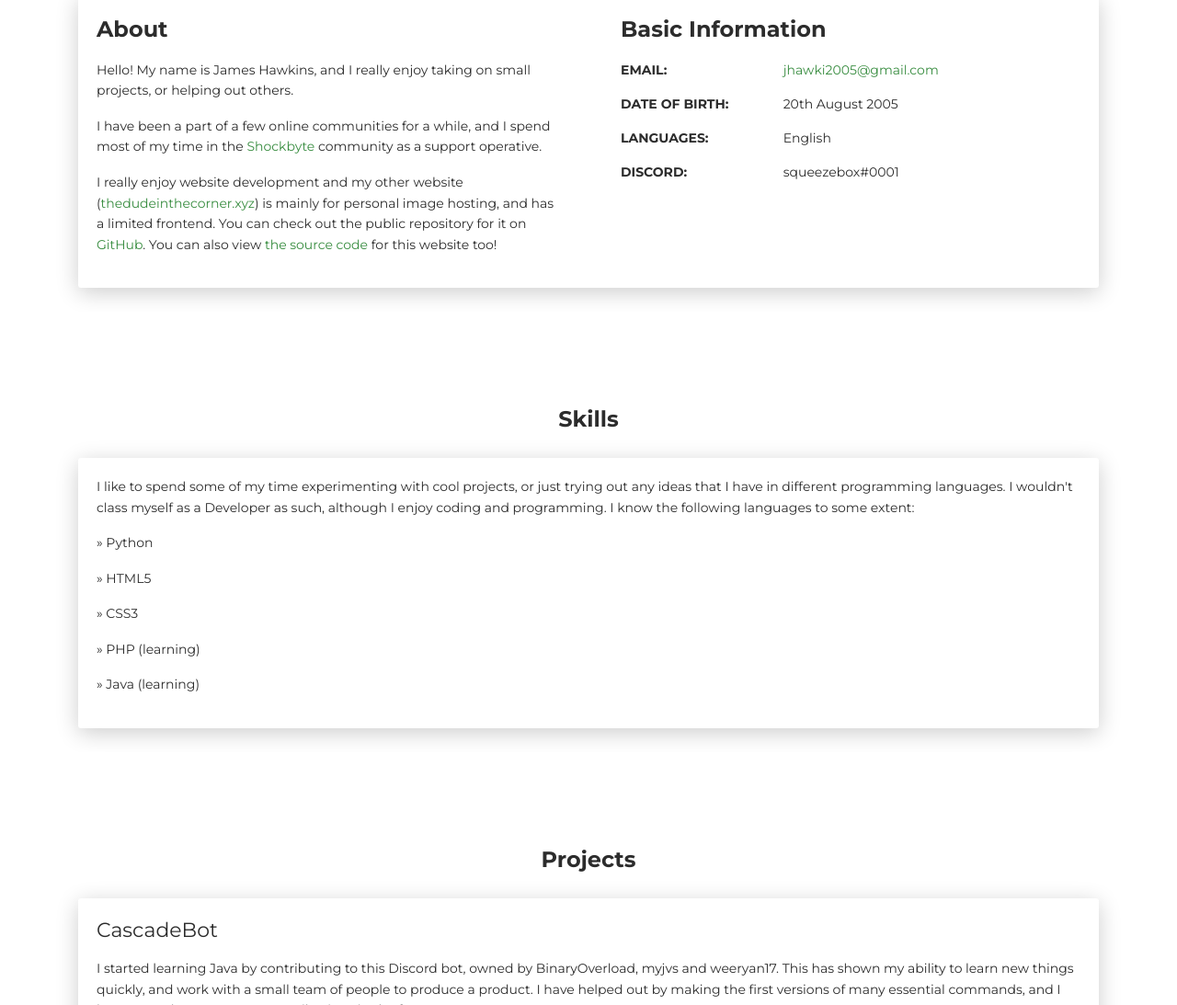
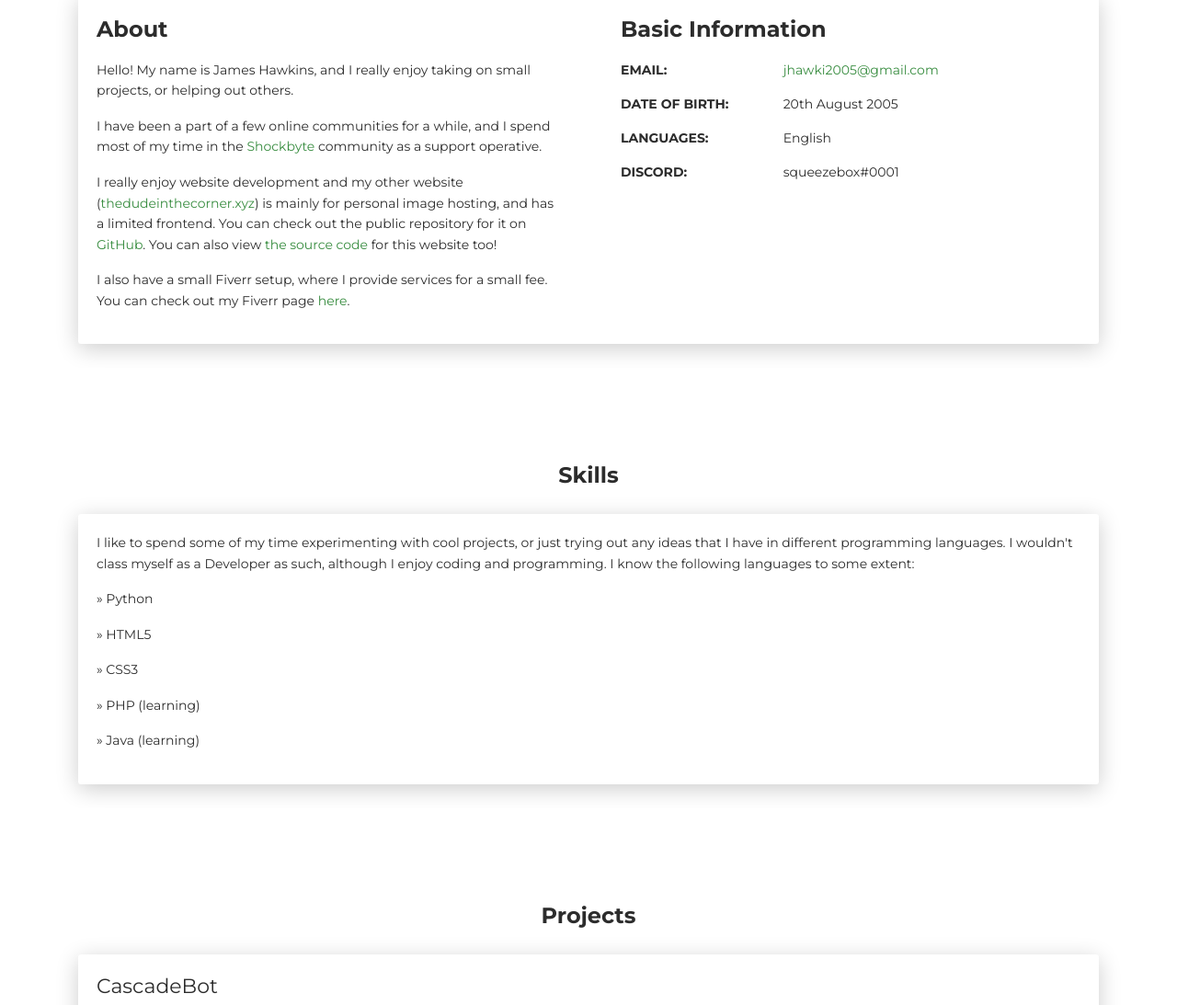
Before and after one commit to JamesHawkinss/jameshawkins.dev, a plain HTML site: page index.html in a window 1280 px wide. Shown: the part 625-1718 px from the top of the page at 92% size. Drawn offline with Linux system fonts and the light colour scheme.

Commit message:
Update index.html

```diff
--- a/index.html
+++ b/index.html
@@ -70,6 +70,8 @@
             <p>Hello! My name is James Hawkins, and I really enjoy taking on small projects, or helping out others.</p>
             <p>I have been a part of a few online communities for a while, and I spend most of my time in the <a href="https://shockbyte.com">Shockbyte</a> community as a support operative.</p>
             <p>I really enjoy website development and my other website (<a href="http://thedudeinthecorner.xyz/">thedudeinthecorner.xyz</a>) is mainly for personal image hosting, and has a limited frontend. You can check out the public repository for it on <a href="https://github.com/jameshawkinss/thedudeinthecorner.xyz">GitHub</a>. You can also view <a href="https://github.com/jameshawkinss/squeezebox.xyz">the source code</a> for this website too!</p>
+            <p>I also have a small Fiverr setup, where I provide services for a small fee. You can check out my Fiverr page <a href="https://www.fiverr.com/jameshawkinss">here</a>.</p>
+
           </div>
         </div>
         <div class="col-lg-6 col-md-12">
```
